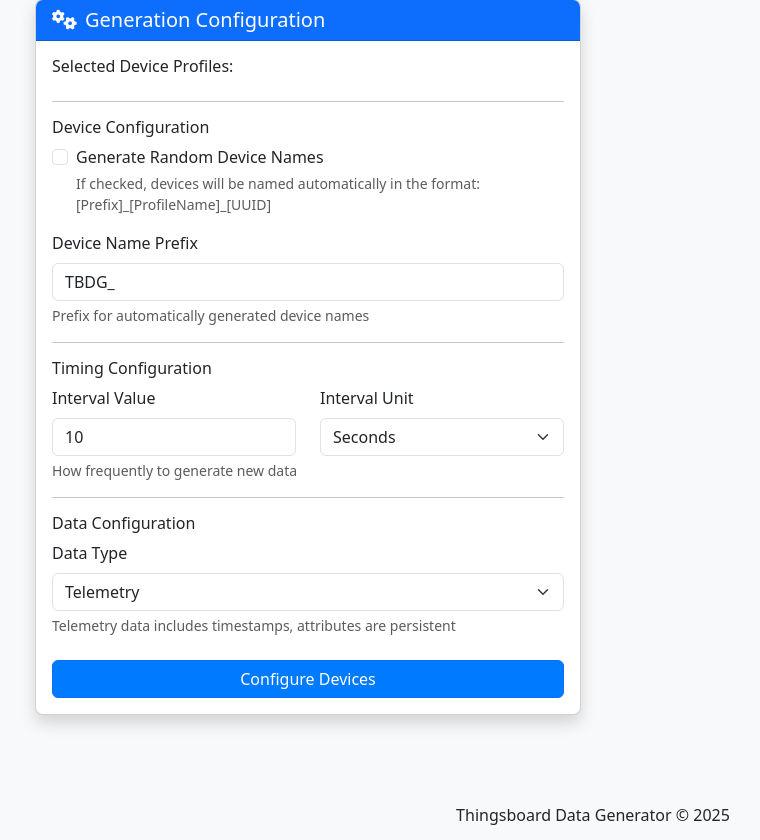
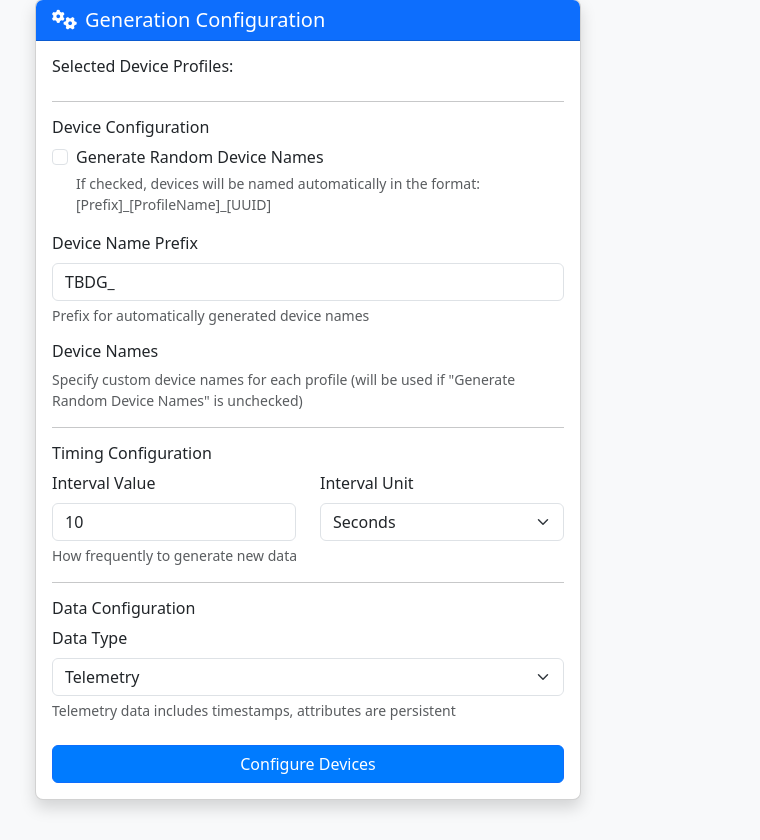
Before and after one commit to tomique34/Thingsboard-Data-Generator, a Flask app: template app/templates/autonomous_generate.html in a window 1280 px wide. Shown: the part 151-991 px from the top of the page, without its empty margins (47-807 px from the left). Run offline with Flask 3, Linux system fonts and the light colour scheme; the template is opened without the code that fills it: values that come from a table or form of the project are taken from there, others are empty.

Commit message:
Added option to define manually device name for each selected data profile within multiple data generation data area

```diff
--- a/app/templates/autonomous_generate.html
+++ b/app/templates/autonomous_generate.html
@@ -53,6 +53,26 @@
                         {{ form.device_name_prefix(class="form-control") }}
                         <div class="form-text">
                             Prefix for automatically generated device names
+                        </div>
+                    </div>
+
+                    <!-- New section for manual device names -->
+                    <div class="mb-3" id="manual-device-names-group">
+                        <h6>Device Names</h6>
+                        <div class="form-text mb-2">
+                            Specify custom device names for each profile (will be used if "Generate Random Device Names" is unchecked)
+                        </div>
+                        <div id="manual-device-inputs">
+                            {% for profile in selected_profiles %}
+                                <div class="mb-2">
+                                    <div class="input-group">
+                                        <span class="input-group-text">{{ profile.name }}</span>
+                                        <input type="text" class="form-control manual-device-name"
+                                               data-profile="{{ profile.name }}"
+                                               placeholder="Device name for {{ profile.name }}">
+                                    </div>
+                                </div>
+                            {% endfor %}
                         </div>
                     </div>
 
@@ -248,6 +268,8 @@
         const stopButton = document.getElementById('stop-generation');
         const generateNamesCheckbox = document.getElementById('generate_device_names');
         const prefixGroup = document.getElementById('prefix-group');
+        const manualDeviceNamesGroup = document.getElementById('manual-device-names-group');
+        const manualDeviceInputs = document.querySelectorAll('.manual-device-name');
         const generationStatusPanel = document.getElementById('generation-status-panel');
         const activityPanel = document.getElementById('activity-panel');
         const activityLogs = document.getElementById('activity-logs');
@@ -273,14 +295,22 @@
             activityLogs.innerHTML = '';
         });
 
-        // Function to toggle visibility of device name inputs based on the "generate random names" checkbox
+        // Function to toggle visibility of manual name inputs based on the "generate random names" checkbox
         function toggleDeviceNameInputs() {
             const generateNames = generateNamesCheckbox.checked;
 
             if (generateNames) {
                 prefixGroup.style.display = 'block';
+                manualDeviceNamesGroup.style.opacity = '0.5';
+                manualDeviceInputs.forEach(input => {
+                    input.disabled = true;
+                });
             } else {
                 prefixGroup.style.display = 'none';
+                manualDeviceNamesGroup.style.opacity = '1';
+                manualDeviceInputs.forEach(input => {
+                    input.disabled = false;
+                });
             }
         }
 
@@ -300,6 +330,15 @@
                 const profileDiv = document.createElement('div');
                 profileDiv.className = 'mb-4';
 
+                // Find if there's a manual name for this profile
+                let manualName = '';
+                if (!generateNames) {
+                    const manualInput = document.querySelector(`.manual-device-name[data-profile="${profile.name}"]`);
+                    if (manualInput) {
+                        manualName = manualInput.value.trim();
+                    }
+                }
+
                 profileDiv.innerHTML = `
                     <h6 class="mb-2">${profile.name}</h6>
                     <div class="input-group mb-2">
@@ -307,7 +346,9 @@
                         <input type="text" class="form-control device-name"
                                data-profile="${profile.name}"
                                ${generateNames ? 'disabled' : 'required'}
-                               value="${generateNames ? `${prefix}${profile.name}_${generateUUID().substring(0, 8)}` : ''}">
+                               value="${generateNames ?
+                                    `${prefix}${profile.name}_${generateUUID().substring(0, 8)}` :
+                                    manualName}">
                     </div>
                     <div class="form-text mb-2">
                         Device for profile "${profile.name}" (${profile.attributes.length} attributes)
```
Also changed, not shown: Device_profiles_templates/Tank.json (added, +42 -0 lines).
